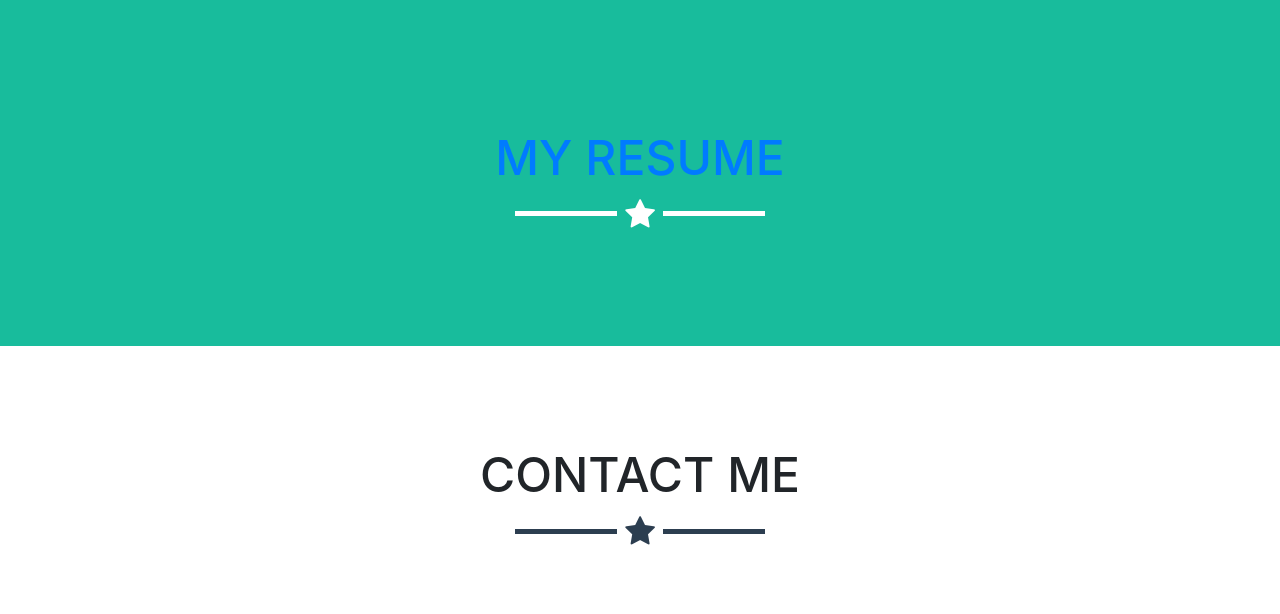
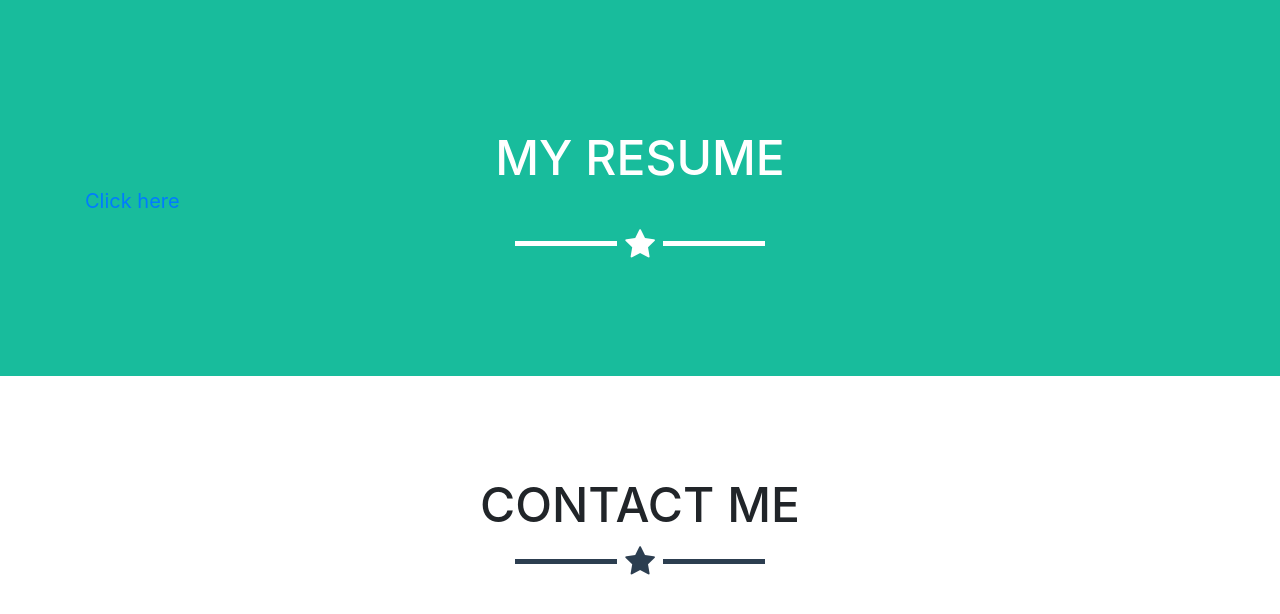
Before and after one commit to suman1713/Portfolio-awesome, a website with bundled scripts: page index.html in a window 1280 px wide. Shown: the part 2780-3394 px from the top of the page. Built offline with nearby package versions, Linux system fonts and the light colour scheme.

Commit message:
Update index.html

```diff
--- a/index.html
+++ b/index.html
@@ -223,8 +223,10 @@ company’s requirements and my skill set.</p> </div>
      <!-- My Resume Section -->
     <section class="success" id="myresume">
         <div class="container">
+
+            <h2 class="text-center">My Resume</h2>
             <a href="/img/Resume_Suman.pdf" download>
-            <h2 class="text-center">My Resume</h2>
+                <p> Click here </p>
             </a>
                 <hr class="star-light">
             <div class="row">
```
